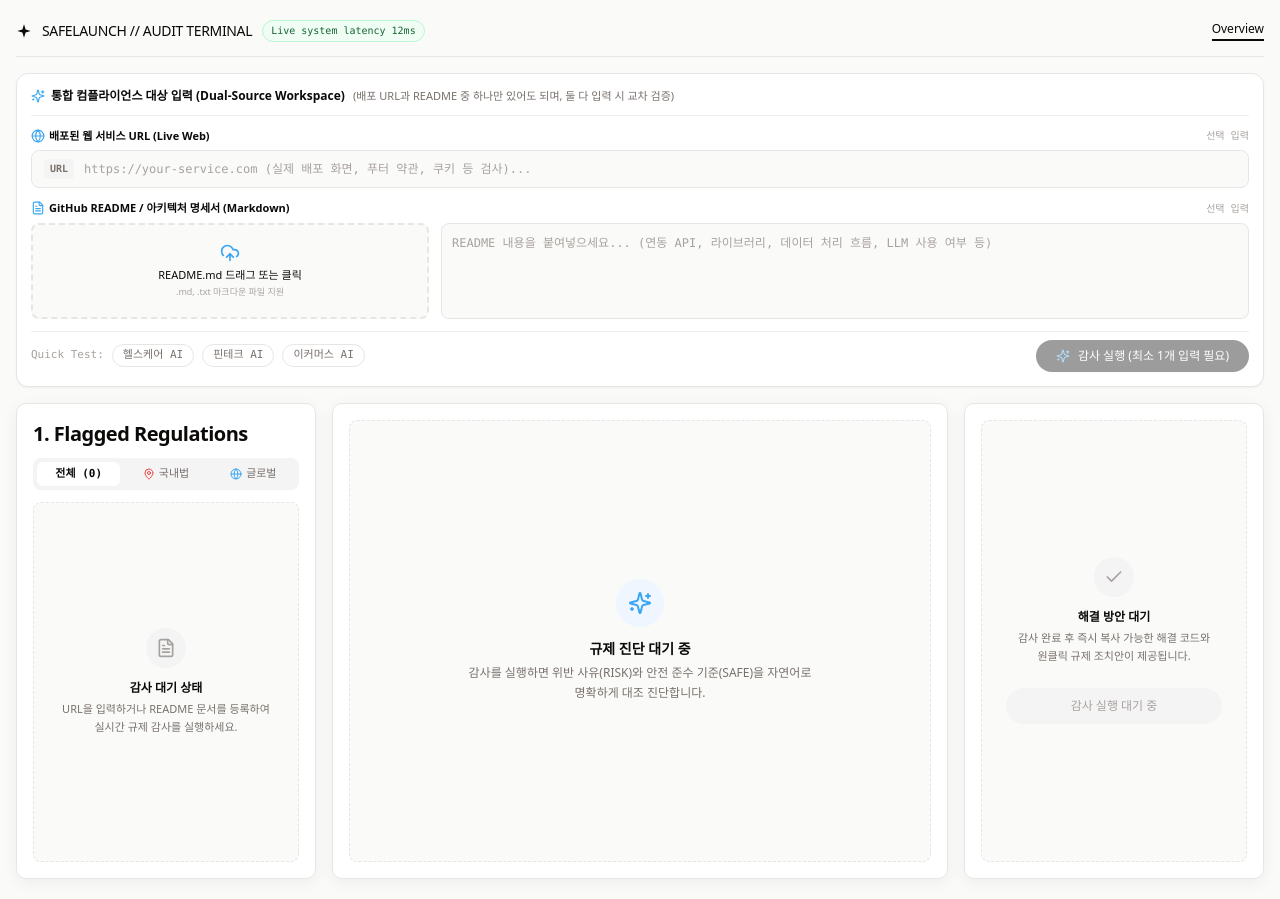
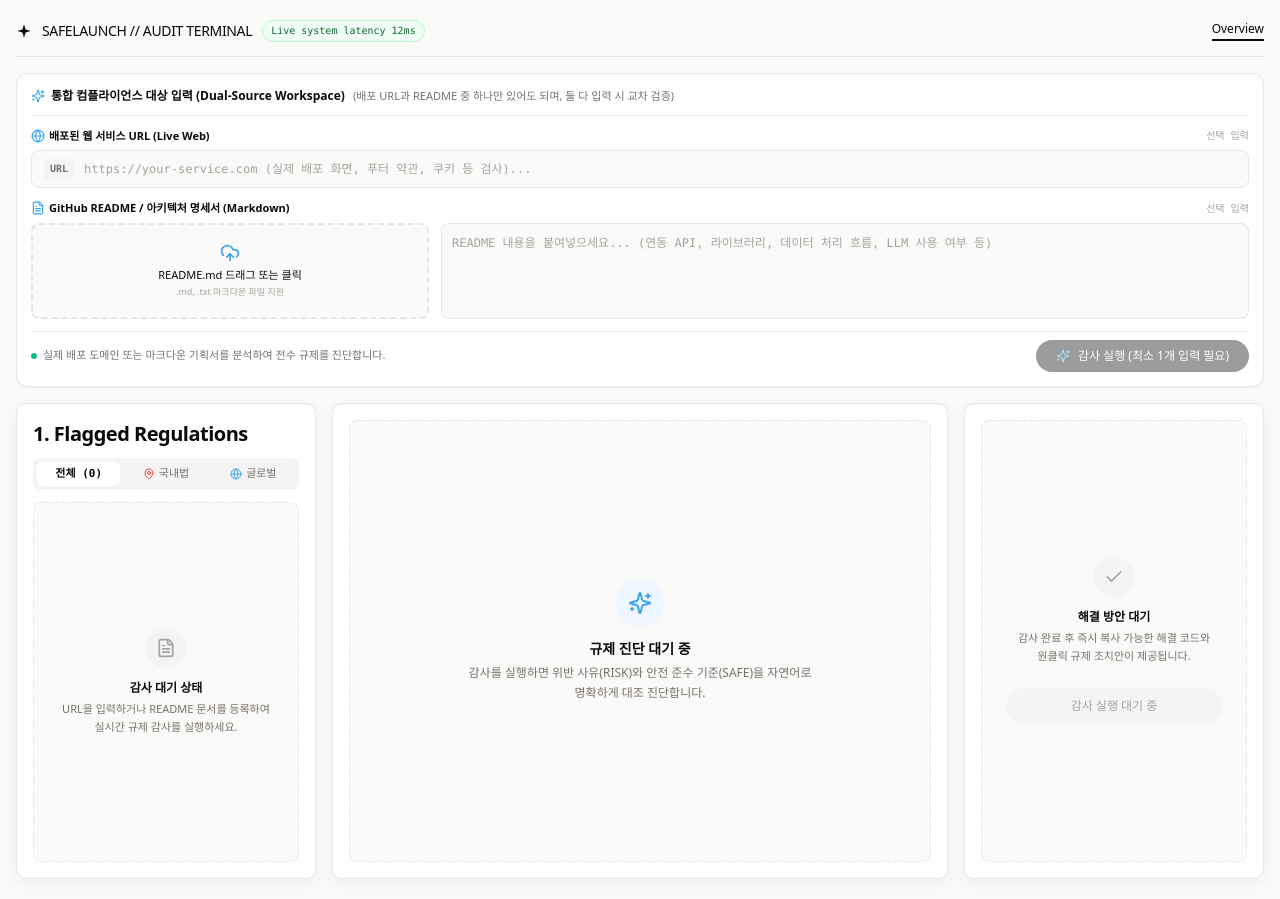
Before and after one commit to hun1105/SafeLaunch, a Next.js app: page / in a window 1280 px wide. Built offline with nearby package versions, Linux system fonts and the light colour scheme.

Commit message:
refactor: remove Quick Test chips from input workspace

```diff
--- a/app/page.tsx
+++ b/app/page.tsx
@@ -99,11 +99,6 @@ export default function Home() {
     } finally {
       setIsScanning(false);
     }
-  };
-
-  const handleSelectSample = (sampleUrl: string) => {
-    setTargetInput(sampleUrl);
-    handleRunAudit(sampleUrl, undefined);
   };
 
   const handleFileUpload = (e: React.ChangeEvent<HTMLInputElement>) => {
@@ -309,29 +304,12 @@ export default function Home() {
           </div>
         </div>
 
-        {/* 하단 감사 실행 바 & 퀵 프리셋 */}
+        {/* 하단 감사 실행 바 */}
         <div className="flex flex-wrap items-center justify-between pt-2 border-t border-[#f0eeec] gap-2">
-          {/* 퀵 테스트 칩 */}
-          <div className="flex flex-wrap items-center gap-2 text-[11px]">
-            <span className="text-[#a8a29e] font-mono">Quick Test:</span>
-            <button
-              onClick={() => handleSelectSample('https://github.com/sample/ai-health-advisor')}
-              className="px-2.5 py-0.5 rounded-full border border-[#e8e6e5] bg-white hover:border-[#3ba6f1] text-[#78716c] hover:text-[#0c0a09] transition-all font-mono"
-            >
-              헬스케어 AI
-            </button>
-            <button
-              onClick={() => handleSelectSample('https://github.com/sample/crypto-fin-trader')}
-              className="px-2.5 py-0.5 rounded-full border border-[#e8e6e5] bg-white hover:border-[#3ba6f1] text-[#78716c] hover:text-[#0c0a09] transition-all font-mono"
-            >
-              핀테크 AI
-            </button>
-            <button
-              onClick={() => handleSelectSample('https://github.com/sample/ai-ecommerce-shop')}
-              className="px-2.5 py-0.5 rounded-full border border-[#e8e6e5] bg-white hover:border-[#3ba6f1] text-[#78716c] hover:text-[#0c0a09] transition-all font-mono"
-            >
-              이커머스 AI
-            </button>
+          {/* 하단 상태 안내 문구 */}
+          <div className="text-[11px] text-[#78716c] flex items-center gap-1.5 font-sans">
+            <span className="w-1.5 h-1.5 rounded-full bg-[#10b981]" />
+            실제 배포 도메인 또는 마크다운 기획서를 분석하여 전수 규제를 진단합니다.
           </div>
 
           {/* 통합 감사 실행 버튼 */}
```
